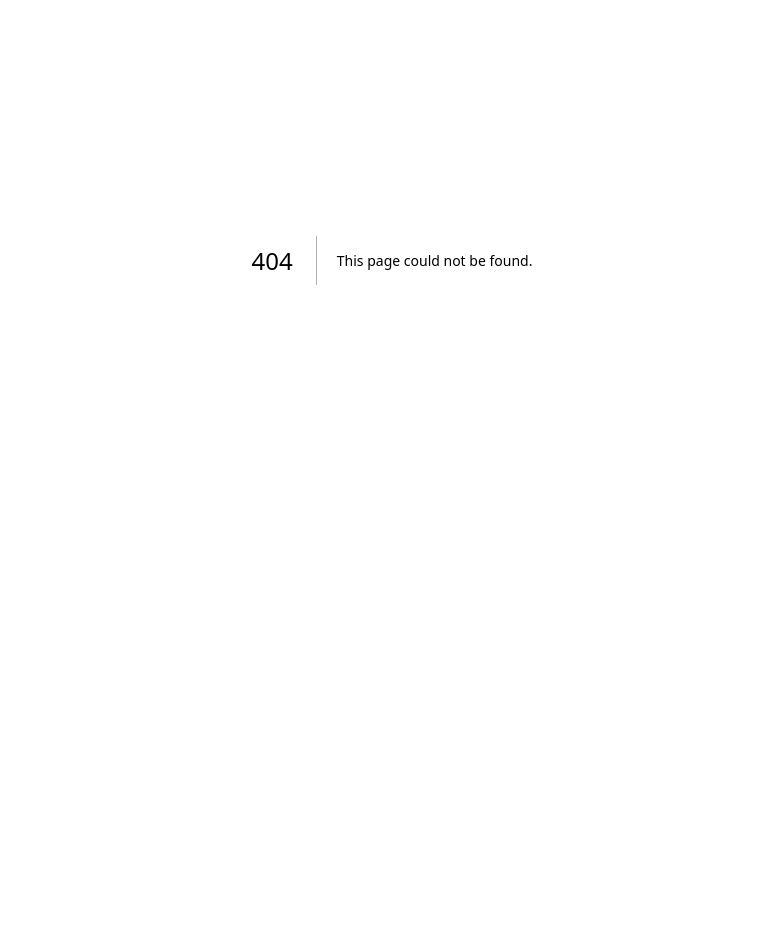
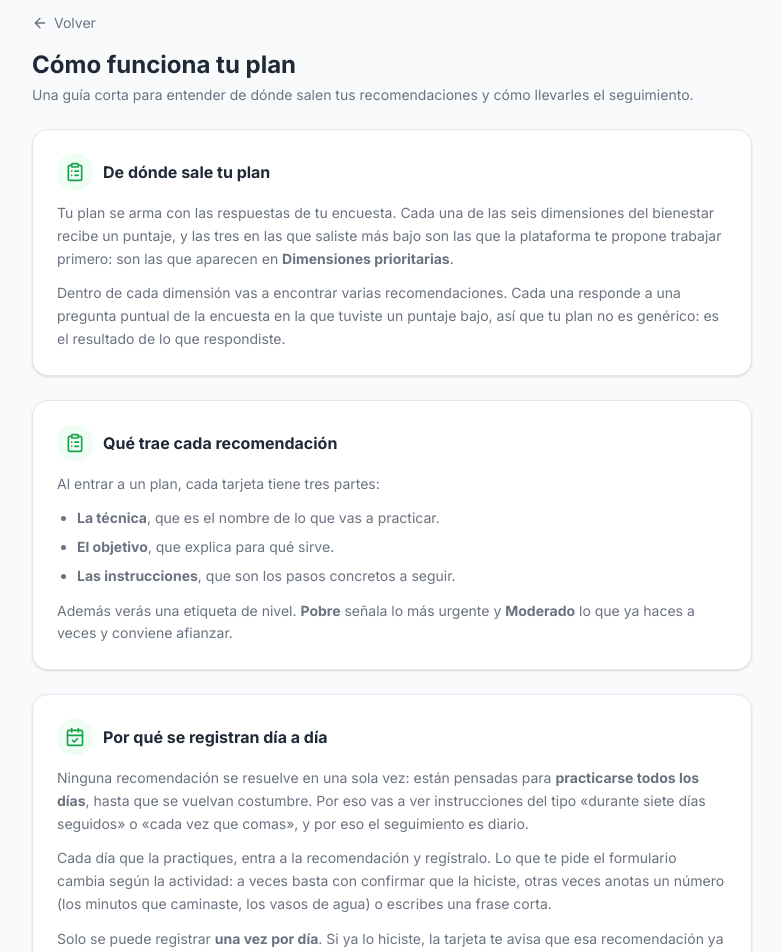
Before and after one commit to ana21garces/UnivitaFrontend, a Next.js app: page /dashboard/ayuda in a window 1280 px wide. Before the commit this address had no page. Shown: the part 140-1092 px from the top of the page, without its empty margins (248-1031 px from the left). Before the commit the page ends 800 px from the top, so only its background shows below. Built offline with nearby package versions, Linux system fonts and the light colour scheme; no server answers.

Commit message:
feat(ayuda): manual del estudiante para entender su plan

```diff
--- /dev/null
+++ b/app/dashboard/ayuda/page.tsx
@@ -0,0 +1,219 @@
+"use client"
+
+import Link from "next/link"
+import { ArrowLeft, ClipboardList, CalendarCheck, Flame, CheckCircle2, HelpCircle } from "lucide-react"
+import { DashboardNavbar } from "@/components/dashboard-navbar"
+
+const PREGUNTAS = [
+  {
+    p: "¿Tengo que hacer todas las recomendaciones todos los días?",
+    r: "Sí, esa es la idea: están pensadas para practicarse a diario en cada una de tus dimensiones, y por eso el registro y la racha son diarios. Si algún día no alcanzas con todas, registra las que sí hiciste y retoma el resto al día siguiente.",
+  },
+  {
+    p: "Registro todos los días, ¿por qué mi plan sigue en 0?",
+    r: "Son dos cosas distintas. «Hoy» cuenta lo que registraste en el día y se reinicia cada mañana. «Plan» cuenta las recomendaciones que ya diste por terminadas, y eso solo avanza cuando tú marcas una como completada.",
+  },
+  {
+    p: "¿Qué pasa si me salto un día?",
+    r: "No pierdes nada de lo registrado: solo se reinicia la racha. Tus días acumulados y tu mejor racha quedan guardados.",
+  },
+  {
+    p: "¿Cuándo marco una recomendación como completada?",
+    r: "Cuando cumplas los días que piden sus instrucciones. Cada recomendación indica por cuánto tiempo practicarla, así que revisa esa parte de tu tarjeta; ahí mismo ves cuántos días llevas registrados. Al completarla ya no podrás registrar más días en ella.",
+  },
+  {
+    p: "¿Las misiones de hoy son lo mismo que el plan?",
+    r: "No. Las misiones son tareas cortas que cambian cada día y dan puntos. El plan son las recomendaciones de tus dimensiones más bajas, y esas se trabajan durante varios días.",
+  },
+]
+
+export default function AyudaPage() {
+  return (
+    <div className="min-h-screen bg-[#F8FAFC]">
+      <DashboardNavbar role="user" />
+
+      <main className="mx-auto max-w-3xl px-4 py-8 sm:px-6 flex flex-col gap-6">
+        <div>
+          <Link
+            href="/dashboard/user"
+            className="inline-flex items-center gap-1.5 text-sm text-[#6B7280] hover:text-[#1F2937] transition-colors"
+          >
+            <ArrowLeft className="w-4 h-4" />
+            Volver
+          </Link>
+          <h1 className="mt-3 text-2xl font-bold font-heading text-[#1F2937]">
+            Cómo funciona tu plan
+          </h1>
+          <p className="mt-1 text-sm text-[#6B7280]">
+            Una guía corta para entender de dónde salen tus recomendaciones y cómo llevarles el
+            seguimiento.
+          </p>
+        </div>
+
+        <Seccion
+          icono={<ClipboardList className="w-5 h-5 text-[#16A34A]" />}
+          titulo="De dónde sale tu plan"
+        >
+          <p>
+            Tu plan se arma con las respuestas de tu encuesta. Cada una de las seis dimensiones del
+            bienestar recibe un puntaje, y las tres en las que saliste más bajo son las que la
+            plataforma te propone trabajar primero: son las que aparecen en{" "}
+            <strong>Dimensiones prioritarias</strong>.
+          </p>
+          <p>
+            Dentro de cada dimensión vas a encontrar varias recomendaciones. Cada una responde a una
+            pregunta puntual de la encuesta en la que tuviste un puntaje bajo, así que tu plan no es
+            genérico: es el resultado de lo que respondiste.
+          </p>
+        </Seccion>
+
+        <Seccion
+          icono={<ClipboardList className="w-5 h-5 text-[#16A34A]" />}
+          titulo="Qué trae cada recomendación"
+        >
+          <p>Al entrar a un plan, cada tarjeta tiene tres partes:</p>
+          <ul className="list-disc pl-5 flex flex-col gap-1.5">
+            <li>
+              <strong>La técnica</strong>, que es el nombre de lo que vas a practicar.
+            </li>
+            <li>
+              <strong>El objetivo</strong>, que explica para qué sirve.
+            </li>
+            <li>
+              <strong>Las instrucciones</strong>, que son los pasos concretos a seguir.
+            </li>
+          </ul>
+          <p>
+            Además verás una etiqueta de nivel. <strong>Pobre</strong> señala lo más urgente y{" "}
+            <strong>Moderado</strong> lo que ya haces a veces y conviene afianzar.
+          </p>
+        </Seccion>
+
+        <Seccion
+          icono={<CalendarCheck className="w-5 h-5 text-[#16A34A]" />}
+          titulo="Por qué se registran día a día"
+        >
+          <p>
+            Ninguna recomendación se resuelve en una sola vez: están pensadas para{" "}
+            <strong>practicarse todos los días</strong>, hasta que se vuelvan costumbre. Por eso vas
+            a ver instrucciones del tipo «durante siete días seguidos» o «cada vez que comas», y por
+            eso el seguimiento es diario.
+          </p>
+          <p>
+            Cada día que la practiques, entra a la recomendación y regístralo. Lo que te pide el
+            formulario cambia según la actividad: a veces basta con confirmar que la hiciste, otras
+            veces anotas un número (los minutos que caminaste, los vasos de agua) o escribes una
+            frase corta.
+          </p>
+          <p>
+            Solo se puede registrar <strong>una vez por día</strong>. Si ya lo hiciste, la tarjeta te
+            avisa que esa recomendación ya quedó registrada hoy.
+          </p>
+        </Seccion>
+
+        <Seccion icono={<Flame className="w-5 h-5 text-[#16A34A]" />} titulo="La racha">
+          <p>
+            La racha son los <strong>días seguidos</strong> que llevas registrando una recomendación.
+            Si dejas pasar un día vuelve a empezar en uno, pero no pierdes nada más: el total de días
+            registrados y tu mejor racha quedan guardados.
+          </p>
+          <p>
+            En cada tarjeta puedes abrir <strong>Ver historial</strong> para revisar en qué fechas la
+            registraste.
+          </p>
+        </Seccion>
+
+        <Seccion
+          icono={<CheckCircle2 className="w-5 h-5 text-[#16A34A]" />}
+          titulo="«Hoy» y «plan» no son lo mismo"
+        >
+          <p>
+            Son las dos medidas que verás en tu panel y en el asistente, y conviene no confundirlas:
+          </p>
+          <div className="rounded-xl border border-[#E2E8F0] overflow-hidden">
+            <div className="px-4 py-3 border-b border-[#E2E8F0]">
+              <p className="text-sm font-semibold text-[#1F2937]">Hoy</p>
+              <p className="mt-0.5 text-sm text-[#6B7280]">
+                Cuántas recomendaciones registraste en el día. Se reinicia cada mañana.
+              </p>
+            </div>
+            <div className="px-4 py-3">
+              <p className="text-sm font-semibold text-[#1F2937]">Plan</p>
+              <p className="mt-0.5 text-sm text-[#6B7280]">
+                Cuántas recomendaciones diste por terminadas. Avanza solo cuando marcas una como
+                completada.
+              </p>
+            </div>
+          </div>
+          <p>
+            Por eso puedes tener «2 de 2 hoy» y a la vez «0 de 2» en el plan: registraste todo lo del
+            día, pero todavía no cerraste ninguna recomendación.
+          </p>
+        </Seccion>
+
+        <Seccion
+          icono={<CheckCircle2 className="w-5 h-5 text-[#16A34A]" />}
+          titulo="Cuándo darla por completada"
+        >
+          <p>
+            Cada recomendación te dice en sus <strong>instrucciones</strong> por cuántos días
+            practicarla. Cuando cumplas ese tiempo, usa el botón{" "}
+            <strong>Marcar como completada</strong>.
+          </p>
+          <p>
+            Para saber cuántos llevas, mira el contador de días registrados de la tarjeta o abre{" "}
+            <strong>Ver historial</strong>, donde aparecen las fechas exactas.
+          </p>
+          <p>
+            Al completarla ganas puntos, deja de pedirte registro diario y el profesional de esa
+            dimensión se entera de tu avance. Ten en cuenta que después ya no podrás registrar más
+            días en ella.
+          </p>
+        </Seccion>
+
+        <Seccion icono={<HelpCircle className="w-5 h-5 text-[#16A34A]" />} titulo="Preguntas frecuentes">
+          <div className="flex flex-col gap-4">
+            {PREGUNTAS.map((item) => (
+              <div key={item.p}>
+                <p className="text-sm font-semibold text-[#1F2937]">{item.p}</p>
+                <p className="mt-1 text-sm text-[#6B7280] leading-relaxed">{item.r}</p>
+              </div>
+            ))}
+          </div>
+        </Seccion>
+
+        <div className="flex justify-center pt-2 pb-4">
+          <Link
+            href="/dashboard/user"
+            className="inline-flex items-center gap-1.5 px-4 py-2 rounded-lg border border-[#E2E8F0] bg-white text-sm font-medium text-[#475569] hover:bg-[#F8FAFC] transition-colors"
+          >
+            <ArrowLeft className="w-4 h-4" />
+            Volver al panel
+          </Link>
+        </div>
+      </main>
+    </div>
+  )
+}
+
+function Seccion({
+  icono,
+  titulo,
+  children,
+}: {
+  icono: React.ReactNode
+  titulo: string
+  children: React.ReactNode
+}) {
+  return (
+    <section className="rounded-xl bg-white border border-[#E2E8F0] shadow-sm p-5 sm:p-6">
+      <div className="flex items-center gap-2.5 mb-3">
+        <div className="w-9 h-9 rounded-xl bg-[#F0FDF4] flex items-center justify-center shrink-0">
+          {icono}
+        </div>
+        <h2 className="text-base font-bold font-heading text-[#1F2937]">{titulo}</h2>
+      </div>
+      <div className="flex flex-col gap-3 text-sm text-[#6B7280] leading-relaxed">{children}</div>
+    </section>
+  )
+}
--- a/components/dashboard-navbar.tsx
+++ b/components/dashboard-navbar.tsx
@@ -16,6 +16,7 @@ import {
   Salad,
   Bell,
   UserCircle,
+  HelpCircle,
 } from "lucide-react"
 import { useEffect, useState } from "react"
 import { UniVitaLogo } from "@/components/univita-logo"
@@ -62,6 +63,7 @@ const navItemsByRole: Record<string, NavItem[]> = {
   user: [
     { label: "Dashboard", href: "/dashboard/user", icon: <LayoutDashboard className="w-4 h-4" /> },
     { label: "Mi perfil", href: "/dashboard/perfil", icon: <UserCircle className="w-4 h-4" /> },
+    { label: "Ayuda", href: "/dashboard/ayuda", icon: <HelpCircle className="w-4 h-4" /> },
   ],
   admin: [
     { label: "Dashboard", href: "/dashboard/admin", icon: <LayoutDashboard className="w-4 h-4" /> },
```
